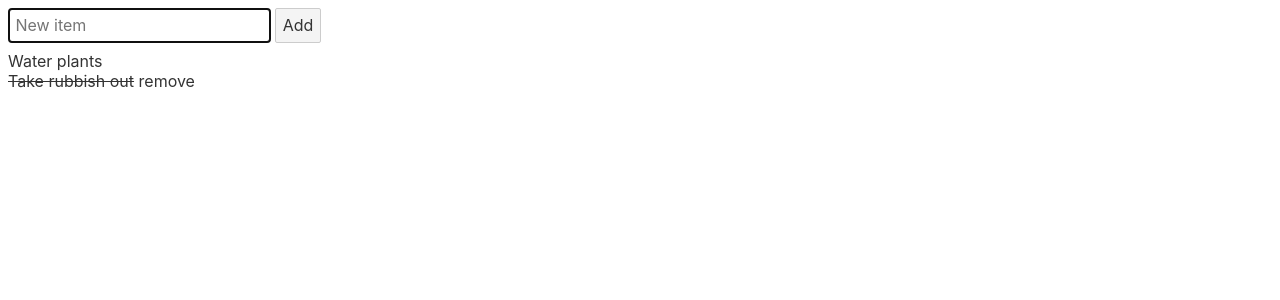
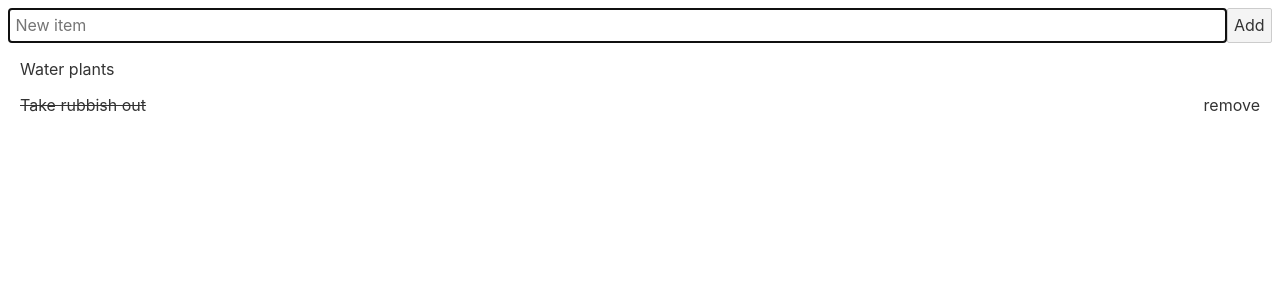
Before and after one commit to MilanMisak/svelte-todo, a Svelte app: page / in a window 1280 px wide. Shown: the top 300 px of the page. Built offline with nearby package versions, Linux system fonts and the light colour scheme.

Commit message:
Style todo items and form

```diff
--- a/src/App.svelte
+++ b/src/App.svelte
@@ -17,7 +17,13 @@
 </script>
 
 <style>
+	form {
+		display: flex;
+	}
 
+	input {
+		flex: 1;
+	}
 </style>
 
 <form on:submit|preventDefault>
--- a/src/Todo.svelte
+++ b/src/Todo.svelte
@@ -10,21 +10,31 @@
 
 <style>
     div {
+        padding: 8px 12px;
         user-select: none;
+        cursor: pointer;
+    }
+
+    div:hover {
+        background-color: #eee;
     }
 
     .name {
 
     }
 
-    .cross {
+    .crossed {
         text-decoration: line-through;
+    }
+
+    .remove {
+        float: right;
     }
 </style>
 
 <div on:click={toggleDone}>
-    <span class="name" class:cross={todo.done}>{todo.name}</span>
+    <span class="name" class:crossed={todo.done}>{todo.name}</span>
     {#if todo.done}
-        <span on:click|stopPropagation={() => dispatch('remove')}>remove</span>
+        <span class="remove" on:click|stopPropagation={() => dispatch('remove')}>remove</span>
     {/if}
 </div>
```
